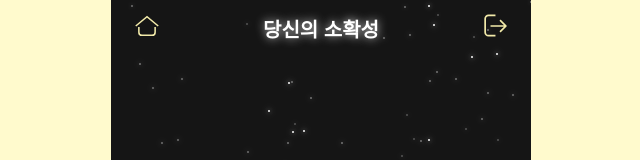
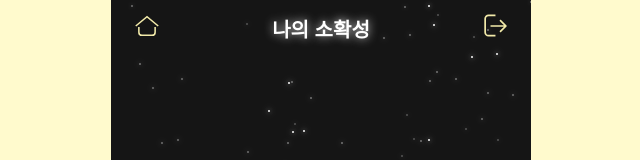
Before and after one commit to young924/sohwakseong, a React (Create React App) app in the folder frontend/: page /mypage in a window 1280 px wide. Shown: the top 160 px of the page, without its empty margins (319-959 px from the left). Built offline with nearby package versions, Linux system fonts and the light colour scheme.

Commit message:
기타: 마이페이지 아래쪽 모달 애니메이션 추가

```diff
--- a/frontend/src/pages/MyPage/components/BottomModal/index.jsx
+++ b/frontend/src/pages/MyPage/components/BottomModal/index.jsx
@@ -1,8 +1,13 @@
-import React from "react";
+import React, { useState, useEffect } from "react";
 import * as S from "./style";
 
 function BottomModal() {
-  return <S.Container></S.Container>;
+  const [isOpen, setIsOpen] = useState(false);
+
+  useEffect(() => {
+    setIsOpen(true);
+  }, []);
+  return <S.Container isOpen={isOpen}></S.Container>;
 }
 
 export default BottomModal;
--- a/frontend/src/pages/MyPage/components/BottomModal/style.js
+++ b/frontend/src/pages/MyPage/components/BottomModal/style.js
@@ -1,9 +1,17 @@
-import styled from "styled-components";
+import styled, { css } from "styled-components";
 
 export const Container = styled.section`
   width: 100%;
-  height: 70vh;
+  height: 0;
   background-color: #53545c;
   border-radius: 4rem 4rem 0 0;
-  opacity: 0.7;
+  opacity: 0;
+  transition: all 0.45s ease-in-out;
+
+  ${({ isOpen }) =>
+    isOpen &&
+    css`
+      height: 70vh;
+      opacity: 0.7;
+    `}
 `;
--- a/frontend/src/pages/MyPage/index.jsx
+++ b/frontend/src/pages/MyPage/index.jsx
@@ -1,21 +1,25 @@
-import React from "react";
+import React, { useState } from "react";
 import PageLayout from "../../components/PageLayout";
 import planetImg from "../../assets/image/small-planet.png";
 import * as S from "./style";
 import Header from "../../components/Header";
 import { useHistory } from "react-router-dom";
 import BottomModal from "./components/BottomModal";
+import LogoutModal from "./components/LogoutModal";
 
 function MyPage() {
   const history = useHistory();
+  const [isLogoutModalOn, setIsLogoutModalOn] = useState(false);
+
   return (
     <PageLayout>
       <Header
         type="mypage"
-        content="당신의 소확성"
+        content="나의 소확성"
         handleButton={() => history.push("/")}
-        handleButton2={() => history.push()}
+        handleButton2={() => setIsLogoutModalOn(true)}
       />
+      <LogoutModal isOpen={isLogoutModalOn} setIsOpen={setIsLogoutModalOn} />
       <S.Container>
         <S.Planet src={planetImg} alt="" />
         <BottomModal></BottomModal>
```
